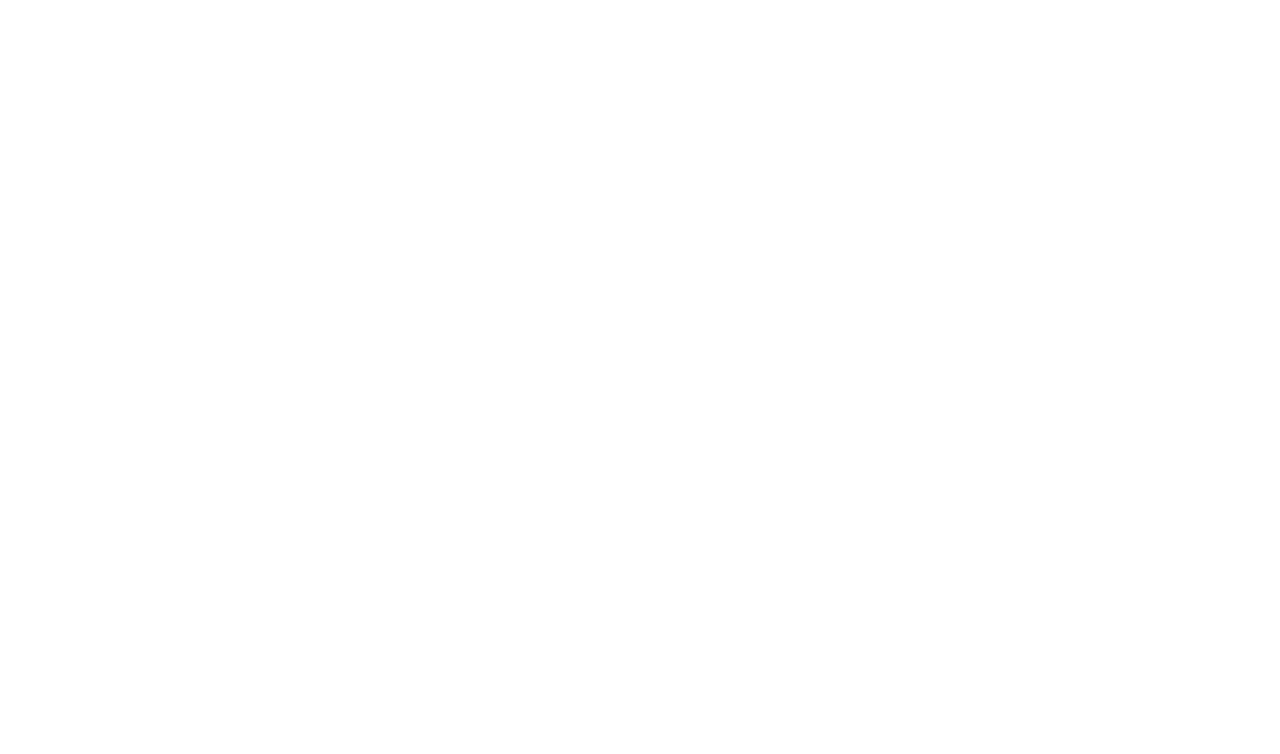
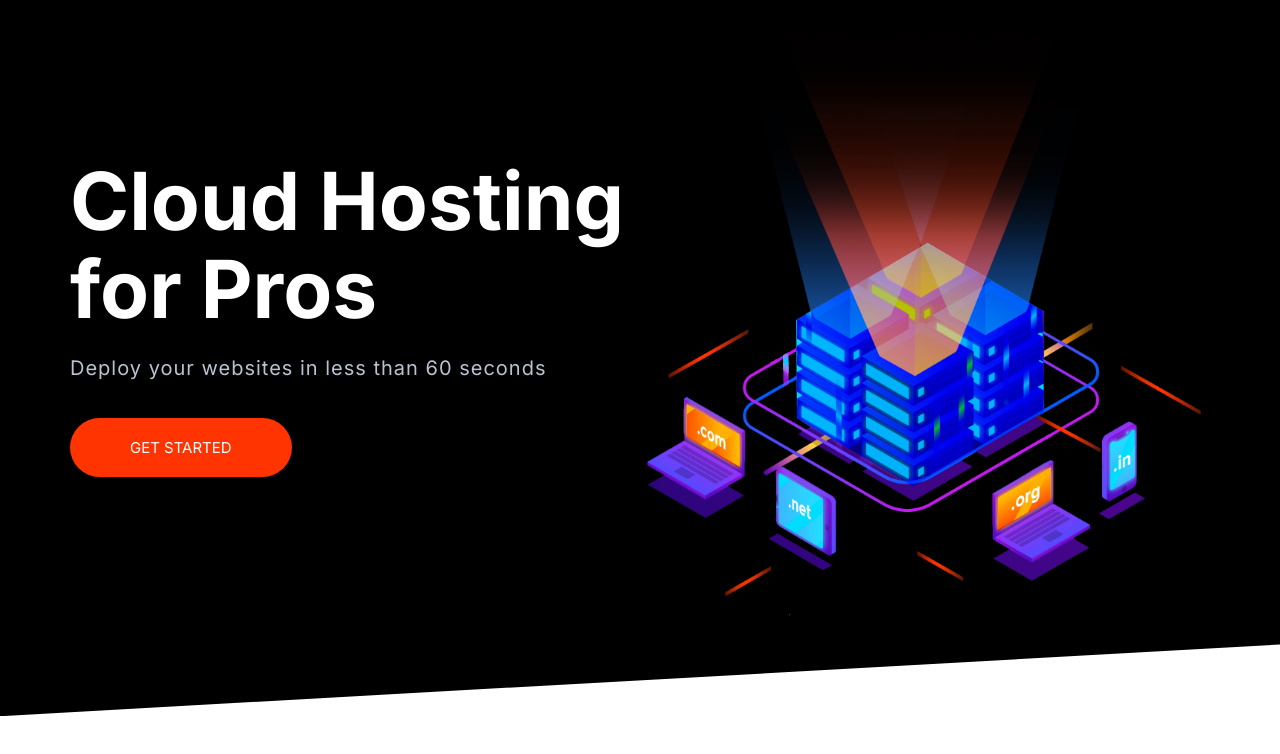
Before and after one commit to EbukaOkeke/Moshify, a plain HTML site: page index.html in a window 1280 px wide. Drawn offline with Linux system fonts and the light colour scheme.

Commit message:
Build hero component

```diff
--- a/css/styles.css
+++ b/css/styles.css
@@ -29,6 +29,7 @@ body {
 h1, h2, h3 {
     color: var(--color-headings);
     margin-bottom: 1rem;
+    line-height: 1.1;
 }
 
 h1 {
@@ -206,11 +207,10 @@ a {
     cursor: pointer;
     font-size: 1.8rem;
     margin: 1rem 0;
-    padding: 1rem 2rem;
+    padding: 2rem 3rem;
     text-align: center;
     text-transform: uppercase;
     white-space: nowrap;
-    text-decoration: none;
 }
 
 .btn--primary {
@@ -258,7 +258,6 @@ a {
 .btn--block {
     width: 100%;
     display: inline-block;
-    box
 }
 
 @media screen and (min-width: 1024px) {
@@ -696,3 +695,32 @@ a {
         border: 0;
     }
 }
+
+
+/* Hero - Banner */
+
+.hero {
+    clip-path: polygon(0% 0%, 100% 0%, 100% 90%, 0% 100%);
+}
+
+.hero__tagline {
+    font-size: 2rem;
+    color: #b9c3cf;
+    letter-spacing: 1px;
+    margin: 2rem 0 5rem;
+}
+
+.hero__image {
+    width: 100%;
+}
+
+@media screen and (min-width: 768px) {
+    .hero {
+        padding-top: 0;
+    }
+    .hero__content {
+        text-align: left;
+        align-self: center;
+    }
+
+}
--- a/index.html
+++ b/index.html
@@ -15,6 +15,18 @@
     <link rel="stylesheet" href="css/styles.css" />
   </head>
   <body>
+    <section class="block block--dark block--skewed-left hero">
+      <div class="container grid grid--1x2">
+        <header class="block__header hero__content">
+          <h1 class="block__heading">Cloud Hosting for Pros</h1>
+          <p class="hero__tagline">
+            Deploy your websites in less than 60 seconds
+          </p>
+          <a href="#" class="btn btn--accent btn--stretched">Get Started</a>
+        </header>
+        <img class="hero__image" src="images/banner.png" alt="" />
+      </div>
+    </section>
     <script src="js/main.js"></script>
   </body>
 </html>
```
Also changed, not shown: components/buttons.html (+2 -0 lines), components/hero.html (added, +10 -0 lines), images/banner.png (added).
